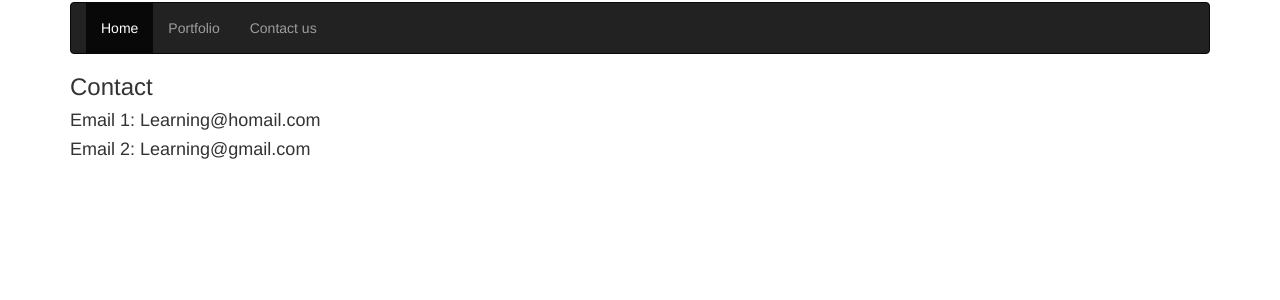
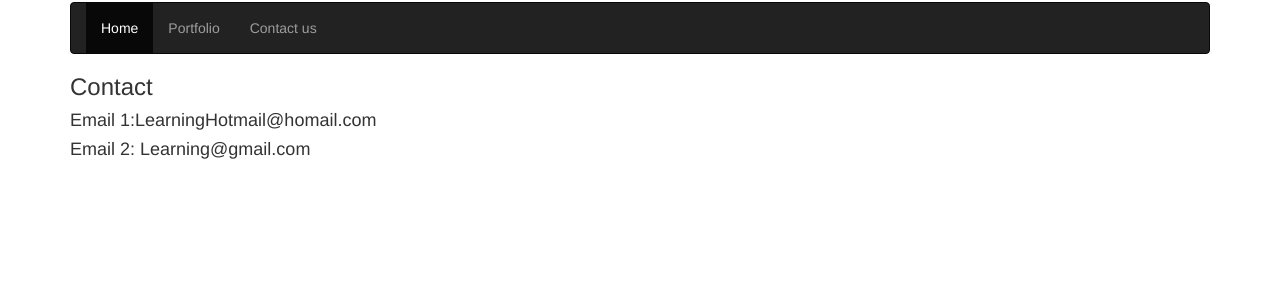
Before and after one commit to filipenatanael/LearningDJango, a Django app: page /contact in a window 1280 px wide. Shown: the part 288-588 px from the top of the page. Run offline with Django 3.2, Linux system fonts and the light colour scheme; parts of the project's set-up code (start-up, migrations or seed data) failed here and were passed over; some libraries are stand-ins or nearby versions.

Commit message:
A dictionary of values
A dictionary of values to add to the template context

```diff
--- a/LearningDJango/core/templates/contact.html
+++ b/LearningDJango/core/templates/contact.html
@@ -21,7 +21,7 @@
     </nav>
 
     <h3>Contact</h3>
-    <h4>Email 1: Learning@homail.com</h4>
+    <h4>Email 1:{{ email }}</h4>
     <h4>Email 2: Learning@gmail.com</h4>
 
 </div>
--- a/LearningDJango/core/views.py
+++ b/LearningDJango/core/views.py
@@ -8,4 +8,4 @@ def home(request):
 
 
 def contact(request):
-    return render(request, 'contact.html')
+    return render(request, 'contact.html',  {'email': 'LearningHotmail@homail.com'})
```
